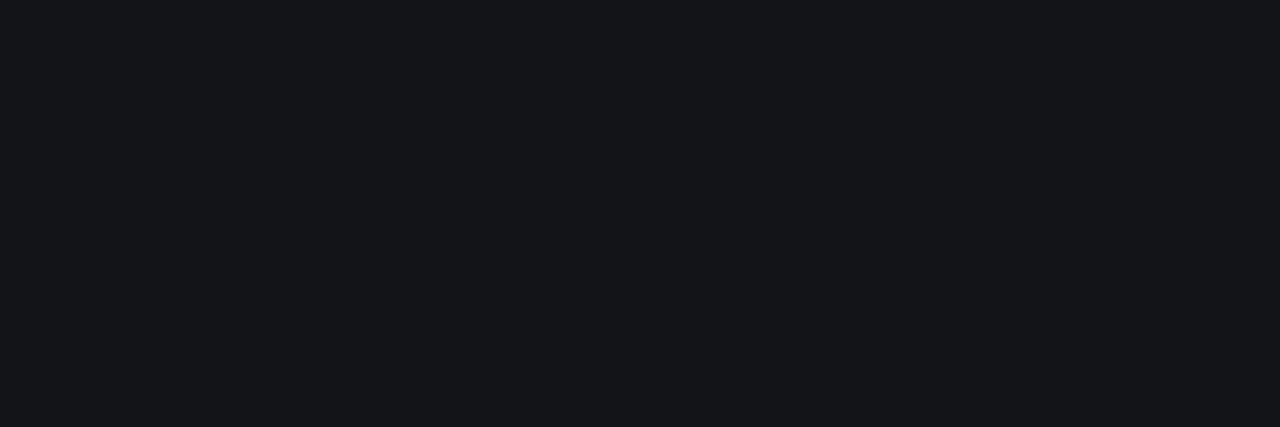
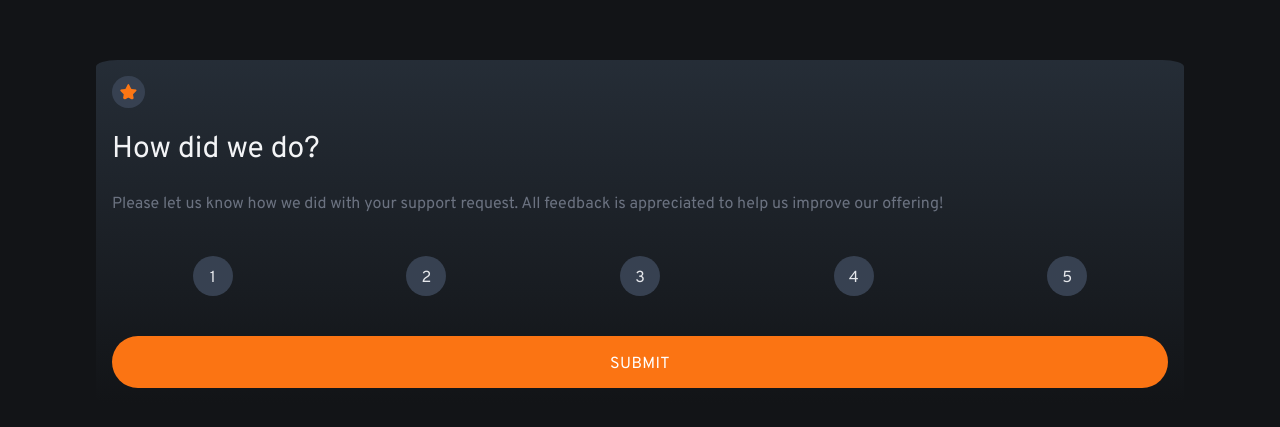
Before and after one commit to ivan2214/Componente-de-calificaci-n-interactivo-Desafio-FrontEnd-Mentor-, a React (Create React App) app: page / in a window 1280 px wide. Shown: the part 167-594 px from the top of the page. Built offline with nearby package versions, Linux system fonts and the light colour scheme.

Commit message:
finalizacion

```diff
--- a/public/index.html
+++ b/public/index.html
@@ -32,7 +32,7 @@
       referrerpolicy="no-referrer"
     />
 
-    <title>React App</title>
+    <title>Frontend Mentor | Interactive rating component</title>
   </head>
   <body>
     <noscript>You need to enable JavaScript to run this app.</noscript>
--- a/src/App.jsx
+++ b/src/App.jsx
@@ -1,13 +1,100 @@
+import { useState } from "react";
 import "./App.css";
+import star from "./images/icon-star.svg";
+import imgThanks from "./images/illustration-thank-you.svg";
 
-function App() {
+const Button = ({ numero }) => {
+  const [items, setItems] = useState("");
+  const darNUmero = (numero) => {
+    setItems(numero);
+  };
+
+  return (
+    <div className="flex justify-center  items-center">
+      <button
+        className="bg-gray-700 h-10 w-10 rounded-full pt-1 text-gray-200 focus:bg-gray-400 btn-number transition-all duration-170"
+        onClick={darNUmero}
+      >
+        {numero}
+      </button>
+    </div>
+  );
+};
+
+function App({ item }) {
+  const [enviado, setEnviado] = useState(false);
   return (
     <>
-      <div className="wrapper">
+      {!enviado && (
+        <article className="wrapper">
+          <img src={star} alt="" className="bg-gray-700 p-2 rounded-full" />
+          <h1 className="text-gray-100 text-3xl my-6"> How did we do? </h1>
+          <p className="text-gray-500 mb-10">
+            Please let us know how we did with your support request. All
+            feedback is appreciated to help us improve our offering!
+          </p>
+          <ul className="grid grid-cols-5 gap-3 mb-10">
+            <li>
+              <Button numero={1} />
+            </li>
+            <li>
+              <Button numero={2} />
+            </li>
+            <li>
+              <Button numero={3} />
+            </li>
+            <li>
+              <Button numero={4} />
+            </li>
+            <li>
+              <Button numero={5} />
+            </li>
+          </ul>
+          <div className="text-center">
+            <button
+              className="btn-rating w-full text-white uppercase tracking-wide pb-3 pt-4 rounded-full"
+              onClick={() => {
+                setEnviado(true);
+              }}
+            >
+              submit
+            </button>
+          </div>
+        </article>
+      )}
 
-      </div>
+      {enviado && <Thanks items={items} setEnviado={setEnviado} />}
     </>
   );
 }
 
+const Thanks = ({ items, setEnviado }) => {
+  return (
+    <article className="wrapper">
+      <img src={imgThanks} alt="" className="block mx-auto mb-5" />
+      <div className="flex justify-center items-center">
+        <p className="text-center pt-2 px-3 p-thanks  rounded-full">
+          You selected {items} out of 5
+        </p>
+      </div>
+      <h2 className="text-gray-100 text-3xl my-6 text-center">Thank you!</h2>
+      <p className="text-gray-500 mb-10">
+        We appreciate you taking the time to give a rating. If you ever need
+        more support, don’t hesitate to get in touch!
+      </p>
+
+      <div className="text-center">
+        <button
+          onClick={() => {
+            setEnviado(false);
+          }}
+          className="btn-rating w-full text-white uppercase tracking-wide pb-3 pt-4 rounded-full"
+        >
+          Rate again
+        </button>
+      </div>
+    </article>
+  );
+};
+
 export default App;
--- a/src/index.css
+++ b/src/index.css
@@ -18,10 +18,40 @@
   --VeryDarkBlue: hsl(216, 12%, 8%);
 }
 
-body {
-  margin: 0;
-  font-family: "Overpass", sans-serif;
-  -webkit-font-smoothing: antialiased;
-  -moz-osx-font-smoothing: grayscale;
-  background: var(--VeryDarkBlue);
+/* generales */
+
+.btn-rating {
+  background-color: var(--Orange);
+  transition: all 0.2s ease-in-out;
 }
+
+.btn-number:hover {
+  background-color: var(--Orange);
+}
+
+.p-thanks {
+  color: var(--Orange);
+  background-color: var(--DarkBlue);
+
+}
+
+@media screen and (min-width: 375px) {
+  body {
+    font-family: "Overpass", sans-serif;
+    -webkit-font-smoothing: antialiased;
+    -moz-osx-font-smoothing: grayscale;
+    background: var(--VeryDarkBlue);
+    display: flex;
+    flex-direction: column;
+    justify-content: center;
+    align-items: center;
+    height: calc(100vh - 0.1rem);
+  }
+
+  .wrapper {
+    background: linear-gradient(180deg, var(--DarkBlue), var(--VeryDarkBlue));
+    padding: 1rem;
+    border-radius: 2%;
+    width: 85vw;
+  }
+}
```
Also changed, not shown: interactive-rating-component-main/index.html (+8 -2 lines), src/images/icon-star.svg (renamed from interactive-rating-component-main/images/icon-star.svg), src/images/illustration-thank-you.svg (renamed from interactive-rating-component-main/images/illustration-thank-you.svg).
